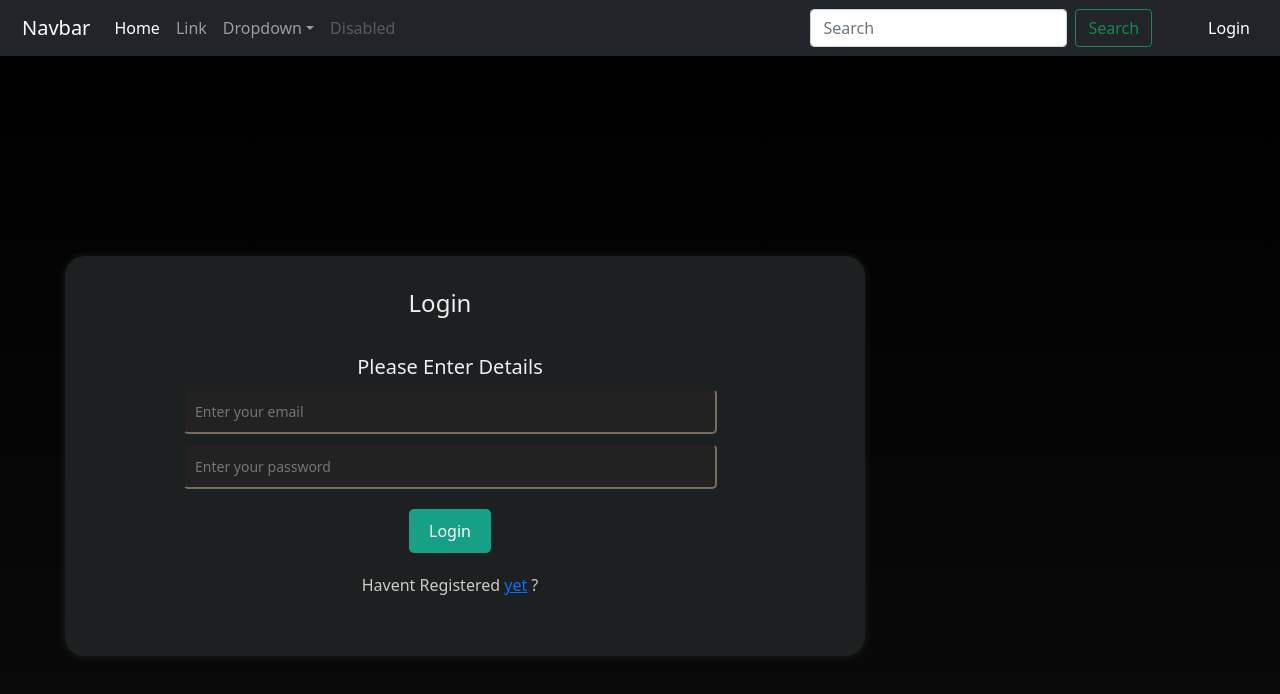
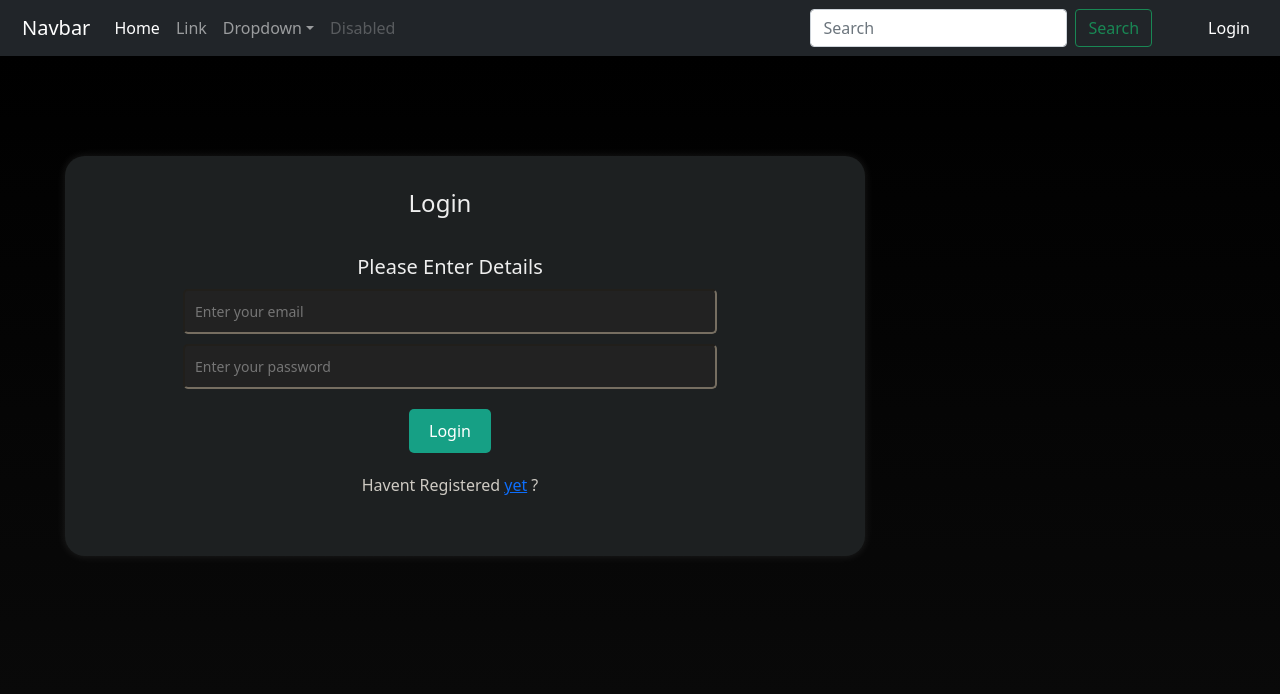
Before and after one commit to ABDULLAHHG/Mobile-Recommendation-System, a React (Create React App) app in the folder website/client/: page /Login in a window 1280 px wide. Shown: the top 694 px of the page. Built offline with nearby package versions, Linux system fonts and the light colour scheme.

Commit message:
edit on margin and make it works better

```diff
--- a/website/client/src/Pages/Login/Login.css
+++ b/website/client/src/Pages/Login/Login.css
@@ -34,9 +34,7 @@ button:focus {
   flex-direction: row;
   padding: 20px;
   padding-top: 20px;
-  margin-left: 200px;
-  margin-top: 200px;
-  margin-right: -400px;
+  margin: 100px auto;
   background-color: rgb(29, 32, 33);
   box-shadow: 0 0 10px rgba(255, 255, 255, 0.1);
   align-content: space-around;
```
